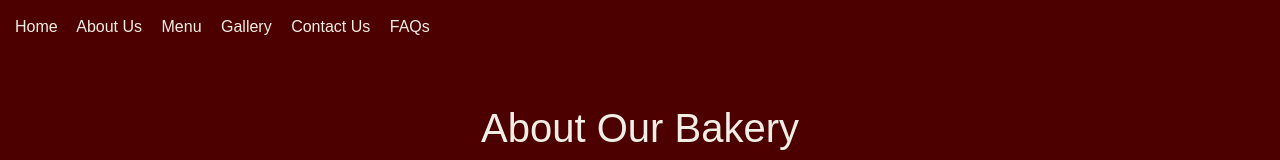
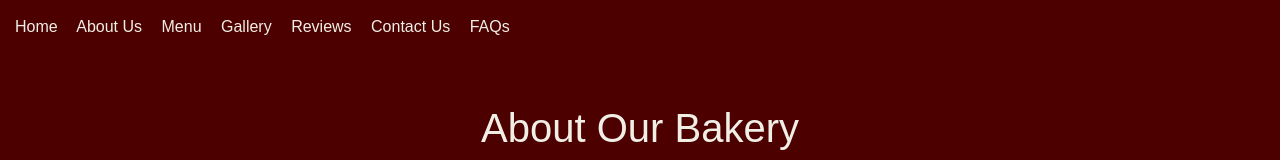
Before and after one commit to juliewangeci/web-app-project, a plain HTML site: page about.html in a window 1280 px wide. Shown: the top 160 px of the page. Drawn offline with nearby package versions, Linux system fonts and the light colour scheme.

Commit message:
update link to the review page

```diff
--- a/about.html
+++ b/about.html
@@ -13,6 +13,7 @@
         <a href="about.html">About Us</a>
         <a href="menu.html">Menu</a>
         <a href="gallery.html">Gallery</a>
+        <a href="reviews.html">Reviews</a>
         <a href="contact.html">Contact Us</a>
         <a href="faq.html">FAQs</a>
 </div>
```
Also changed, not shown: contact.html (+1 -0 lines), faq.html (+1 -0 lines), gallery.html (+1 -0 lines), index.html (+1 -0 lines).
